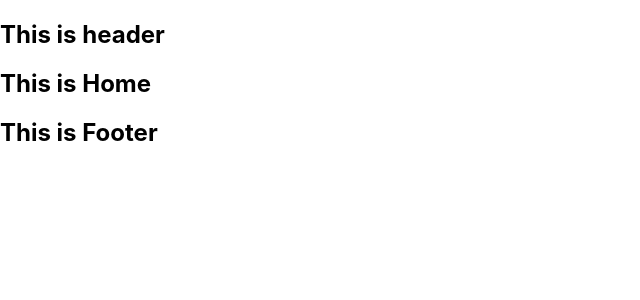
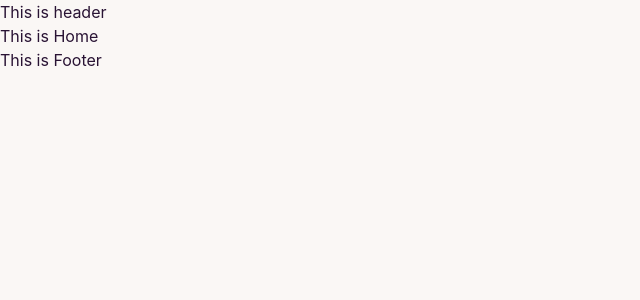
Before and after one commit to anamul-github/job-link, a React (Create React App) app: page / in a window 1280 px wide. Shown: the top 300 px of the page, without its empty margins (0-640 px from the left). Built offline with nearby package versions, Linux system fonts and the light colour scheme; no server answers.

Commit message:
installed tailwind and daisy ui

```diff
--- a/package.json
+++ b/package.json
@@ -6,6 +6,7 @@
     "@testing-library/jest-dom": "^5.16.5",
     "@testing-library/react": "^13.4.0",
     "@testing-library/user-event": "^13.5.0",
+    "daisyui": "^2.50.1",
     "firebase": "^9.17.1",
     "react": "^18.2.0",
     "react-dom": "^18.2.0",
@@ -36,5 +37,8 @@
       "last 1 firefox version",
       "last 1 safari version"
     ]
+  },
+  "devDependencies": {
+    "tailwindcss": "^3.2.7"
   }
 }
--- a/public/index.html
+++ b/public/index.html
@@ -1,14 +1,12 @@
 <!DOCTYPE html>
-<html lang="en">
+<html data-theme="cupcake" lang="en">
+
 <head>
   <meta charset="utf-8" />
   <link rel="icon" href="%PUBLIC_URL%/favicon.ico" />
   <meta name="viewport" content="width=device-width, initial-scale=1" />
   <meta name="theme-color" content="#000000" />
-    <meta
-      name="description"
-      content="Web site created using create-react-app"
-    />
+  <meta name="description" content="Web site created using create-react-app" />
   <link rel="apple-touch-icon" href="%PUBLIC_URL%/logo192.png" />
   <!--
       manifest.json provides metadata used when your web app is installed on a
@@ -26,6 +24,7 @@
     -->
   <title>React App</title>
 </head>
+
 <body>
   <noscript>You need to enable JavaScript to run this app.</noscript>
   <div id="root"></div>
@@ -40,4 +39,5 @@
       To create a production bundle, use `npm run build` or `yarn build`.
     -->
 </body>
+
 </html>
--- a/src/index.css
+++ b/src/index.css
@@ -1,3 +1,7 @@
+@tailwind base;
+@tailwind components;
+@tailwind utilities;
+
 body {
   margin: 0;
   font-family: -apple-system, BlinkMacSystemFont, 'Segoe UI', 'Roboto', 'Oxygen',
--- /dev/null
+++ b/tailwind.config.js
@@ -0,0 +1,8 @@
+/** @type {import('tailwindcss').Config} */
+module.exports = {
+  content: ["./src/**/*.{html,js}"],
+  theme: {
+    extend: {},
+  },
+  plugins: [require("daisyui")],
+}
```
Also changed, not shown: 1 other file (tests, documents, lock files or other folders). Lines whose indentation alone changed are shown as unchanged.
